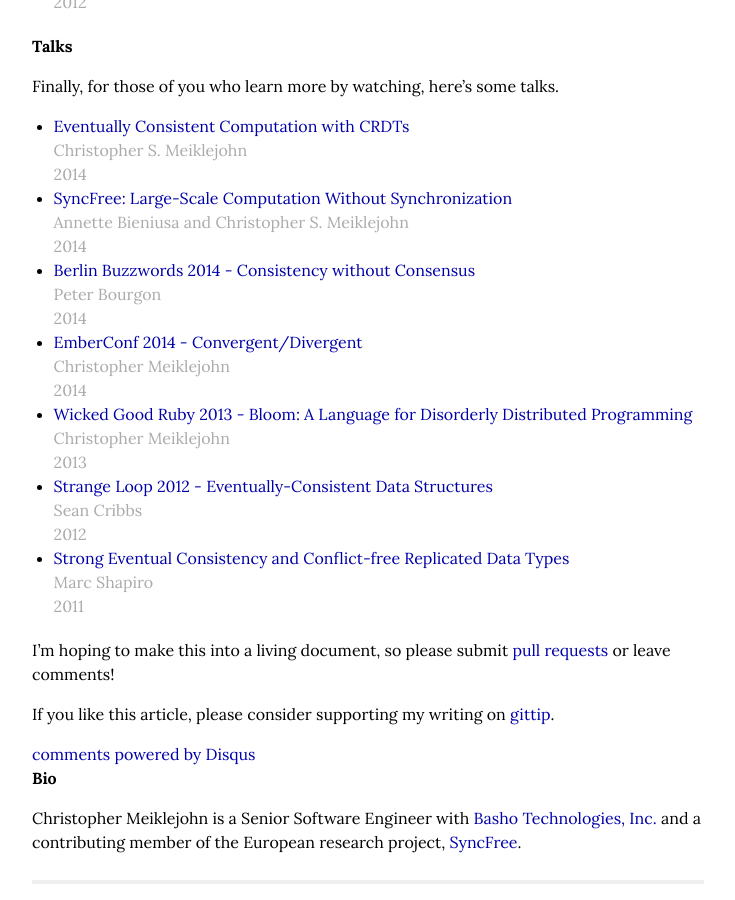
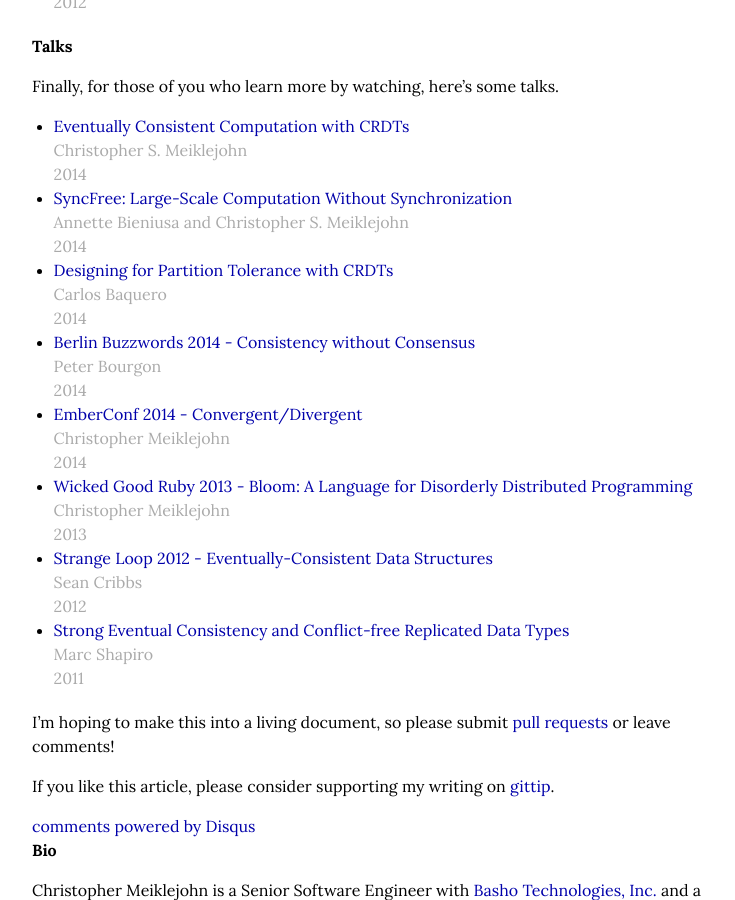
Before and after one commit to cmeiklejohn/cmeiklejohn.github.io, a Jekyll site: the page built from _posts/2014-07-22-readings-in-crdts.markdown, in a window 1280 px wide and 900 px high, scrolled down 3584 px. Shown: the whole window, without its empty margins (272-1007 px from the left). Built offline with Jekyll 4.4.1, drawn with Linux system fonts in a browser that asks for light colours; comment, search, counter and statistics services are not loaded.

Commit message:
Add links

```diff
--- a/_posts/2014-07-22-readings-in-crdts.markdown
+++ b/_posts/2014-07-22-readings-in-crdts.markdown
@@ -166,6 +166,9 @@ Finally, for those of you who learn more by watching, here's some talks.
 * [SyncFree: Large-Scale Computation Without Synchronization](https://www.youtube.com/watch?v=1KP_pxFhlVU)
   <span class="author">Annette Bieniusa and Christopher S. Meiklejohn</span>
   <span class="date">2014</span>
+* [Designing for Partition Tolerance with CRDTs](https://www.youtube.com/watch?v=y_ewFP-lgyM)
+  <span class="author">Carlos Baquero</span>
+  <span class="date">2014</span>
 * [Berlin Buzzwords 2014 - Consistency without Consensus](https://www.youtube.com/watch?v=U6xLcIf1Qlw)
   <span class="author">Peter Bourgon</span>
   <span class="date">2014</span>
```
